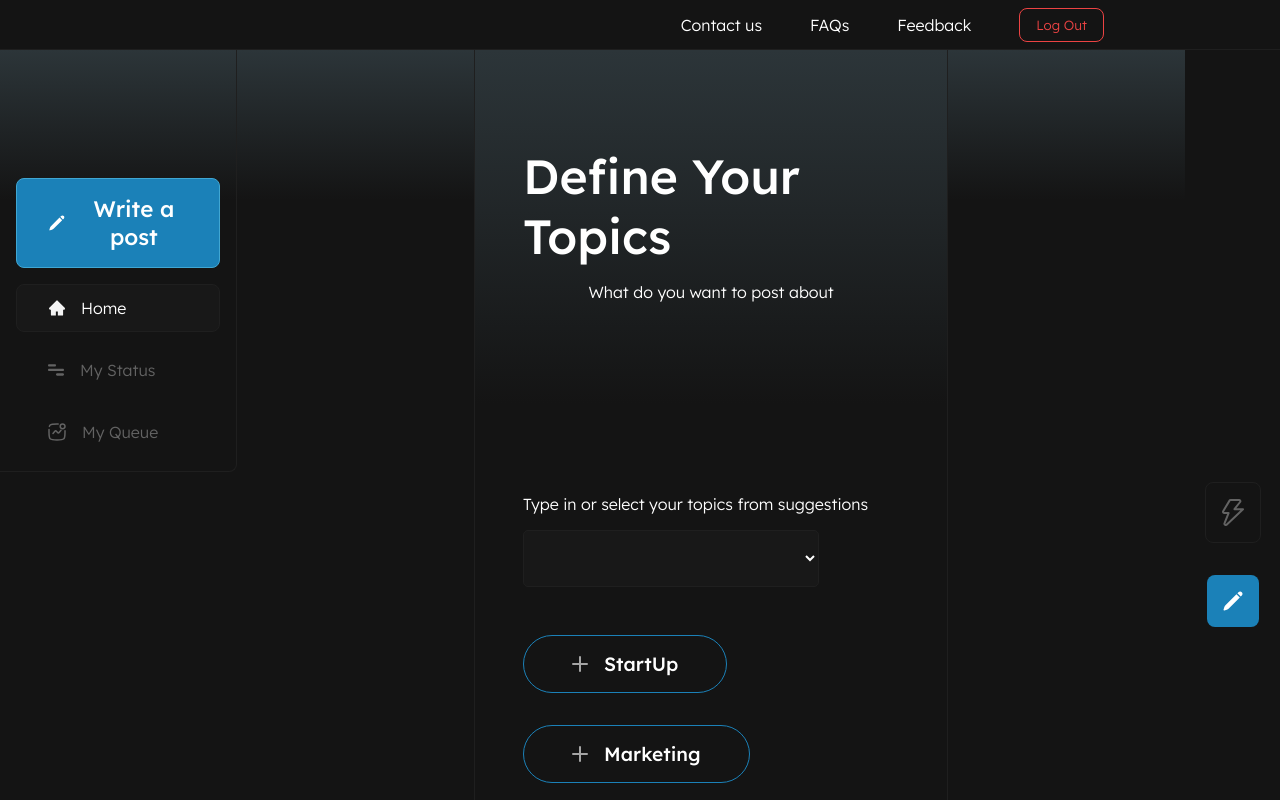
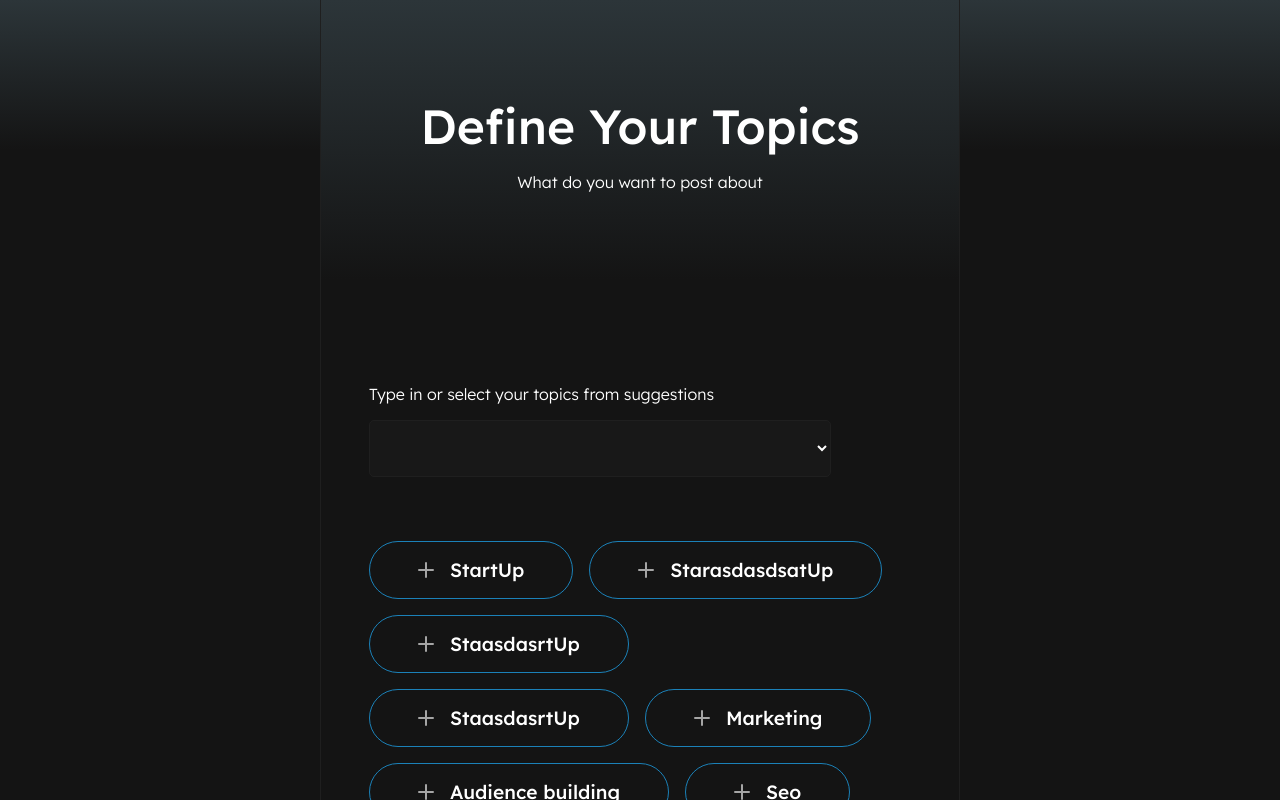
Before and after one commit to thoughtlessnerd/posts, a React (Create React App) app: page /topics in a window 1280 px wide. Shown: the top 800 px of the page. Built offline with nearby package versions, Linux system fonts and the light colour scheme.

Commit message:
topics buttons better looking grid

```diff
--- a/src/pages/HomePage.js
+++ b/src/pages/HomePage.js
@@ -1,5 +1,4 @@
 import Card from "../components/Card";
-import { useState } from "react";
 import "./HomePage.css";
 
 const HomePage = () => {
--- a/src/pages/Topics.css
+++ b/src/pages/Topics.css
@@ -14,6 +14,7 @@ div.topics {
     display: flex;
     flex-direction: column;
     width: 50%;
+    max-width: 50%;
 
     > header {
       padding: 5rem 1rem;
@@ -62,21 +63,18 @@ div.topics {
       }
 
       > div {
-        display: grid;
         margin-top: 2rem;
-        grid-template-columns: repeat(auto-fit, minmax(400px, auto));
-        gap: 2rem;
 
         > button {
+          margin: 1rem 1rem 0 0;
           border: 1px solid var(--clr-accent);
           padding: 1rem 3rem;
           gap: 1rem;
           background-color: transparent;
           color: var(--clr-white);
-          display: flex;
+          display: inline-flex;
           align-items: center;
           justify-content: center;
-          width: fit-content;
           font-size: 1.2rem;
           border-radius: 2rem;
         }
--- a/src/pages/Topics.js
+++ b/src/pages/Topics.js
@@ -2,7 +2,7 @@ import "./Topics.css";
 
 const Topics = () => {
   return (
-    <div className="topics">
+    <div className="topics notMain">
       <main>
         <header>
           <h1>Define Your Topics</h1>
@@ -13,6 +13,9 @@ const Topics = () => {
           <select></select>
           <div className="suggestions">
             <Suggestion content="StartUp" />
+            <Suggestion content="StarasdasdsatUp" />
+            <Suggestion content="StaasdasrtUp" />
+            <Suggestion content="StaasdasrtUp" />
             <Suggestion content="Marketing" />
             <Suggestion content="Audience building" />
             <Suggestion content="Seo" />
```
